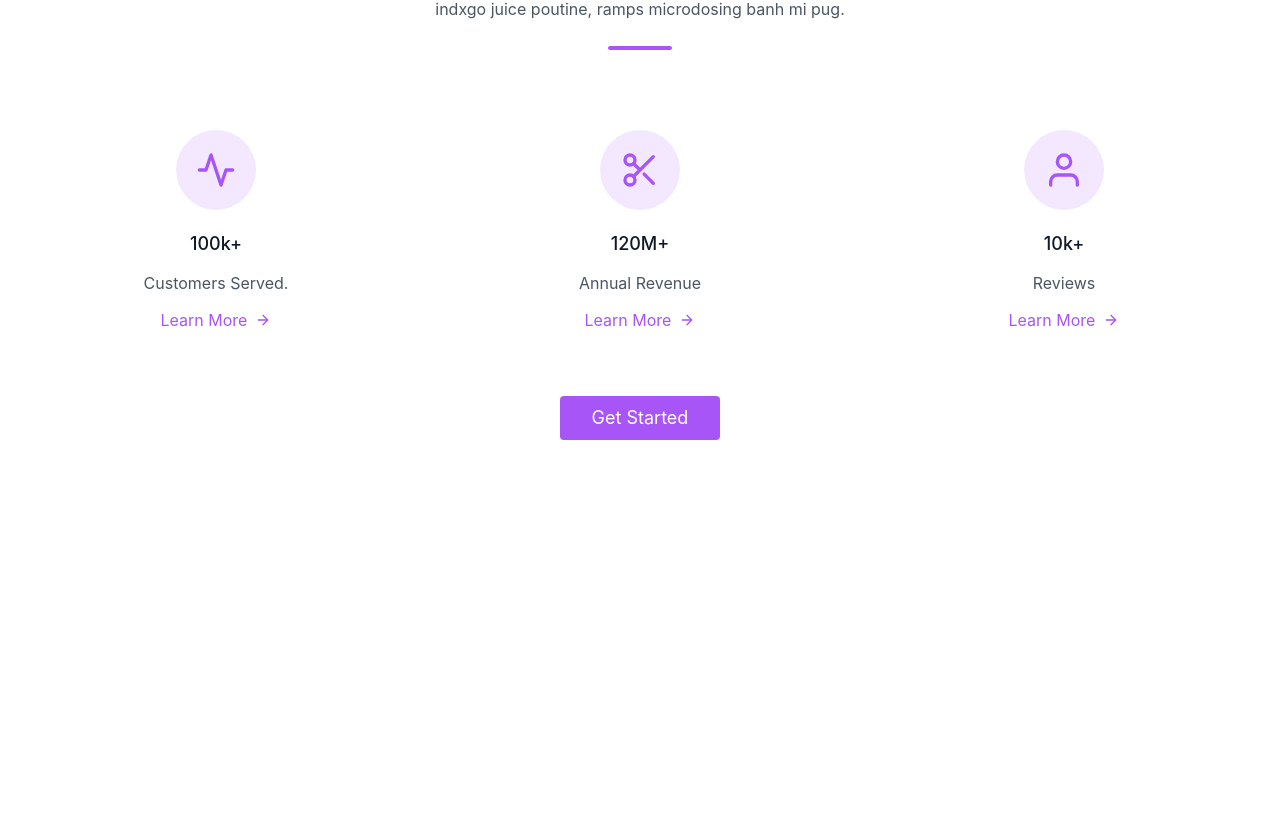
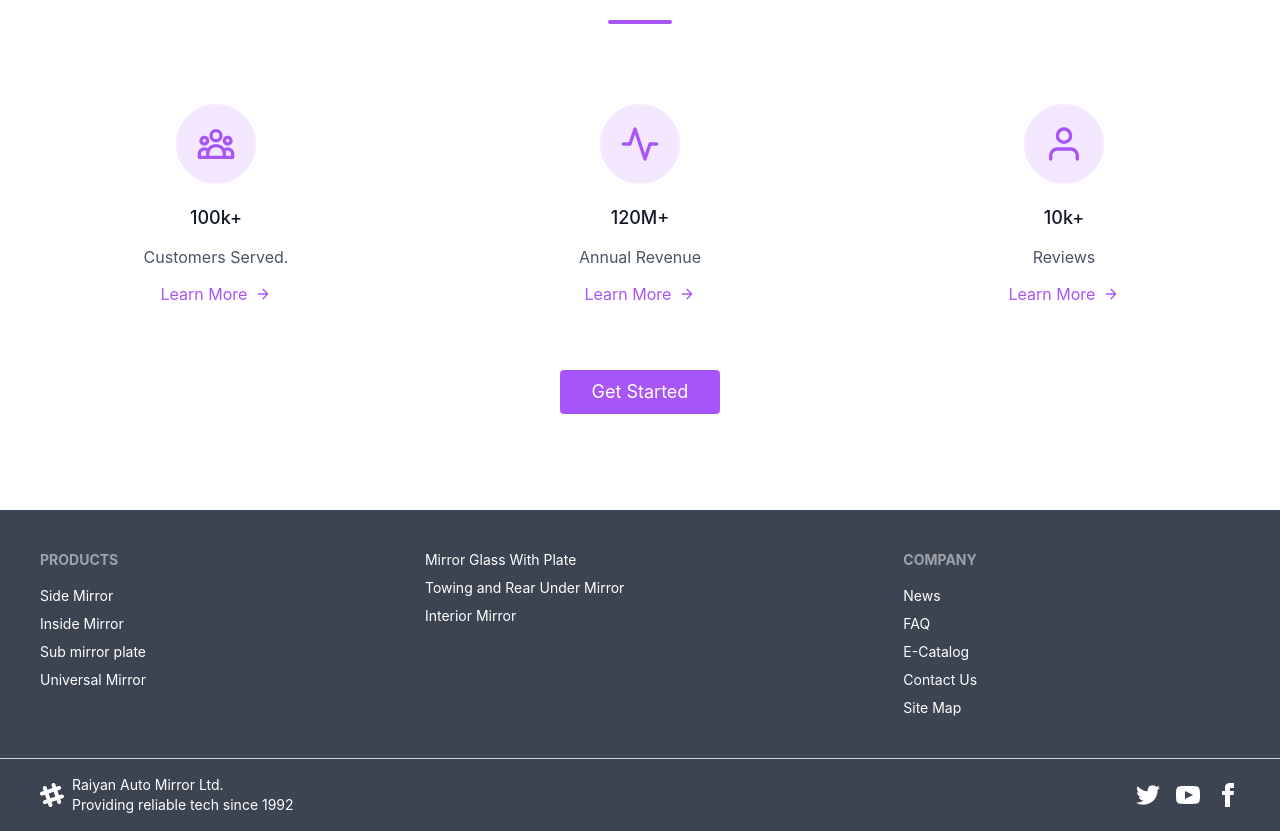
Before and after one commit to hossainAM/Raiyan-Auto-Mirror, a React (Create React App) app: page / in a window 1280 px wide. Shown: the part 1198-2029 px from the top of the page. Before the commit the page ends 1734 px from the top, so only its background shows below. Built offline with nearby package versions, Linux system fonts and the light colour scheme; no server answers.

Commit message:
business summary and footer added

```diff
--- a/package.json
+++ b/package.json
@@ -3,6 +3,9 @@
   "version": "0.1.0",
   "private": true,
   "dependencies": {
+    "@fortawesome/fontawesome-svg-core": "^6.1.1",
+    "@fortawesome/free-solid-svg-icons": "^6.1.1",
+    "@fortawesome/react-fontawesome": "^0.1.18",
     "@testing-library/jest-dom": "^5.16.2",
     "@testing-library/react": "^12.1.4",
     "@testing-library/user-event": "^13.5.0",
--- a/public/index.html
+++ b/public/index.html
@@ -17,6 +17,6 @@
     <noscript>You need to enable JavaScript to run this app.</noscript>
     <div id="root"></div>
 
-
+  <script src="https://kit.fontawesome.com/c6b7e8cfa6.js" crossorigin="anonymous"></script>
   </body>
 </html>
--- a/src/Pages/Home/BusinessSummary.js
+++ b/src/Pages/Home/BusinessSummary.js
@@ -2,69 +2,65 @@ import React from 'react';
 
 const BusinessSummary = () => {
     return (
-       <section class="text-gray-600 body-font">
-        <div class="container px-5 py-24 mx-auto">
-            <div class="text-center mb-20">
-            <h1 class="sm:text-3xl text-2xl font-medium title-font text-gray-900 mb-4">Raw Denim Heirloom Man Braid</h1>
-            <p class="text-base leading-relaxed xl:w-2/4 lg:w-3/4 mx-auto text-gray-500s">Blue bottle crucifix vinyl post-ironic four dollar toast vegan taxidermy. Gastropub indxgo juice poutine, ramps microdosing banh mi pug.</p>
-            <div class="flex mt-6 justify-center">
-                <div class="w-16 h-1 rounded-full bg-purple-500 inline-flex"></div>
+       <section className="text-gray-600 body-font">
+        <div className="container px-5 py-24 mx-auto">
+            <div className="text-center mb-20">
+            <h1 className="sm:text-3xl text-2xl font-bold title-font text-primary mb-4">THE FINAL SEARCH FOR THE WORLD'S FINEST AUTOMOTIVE REARVIEW MIRROR</h1>
+            <p className="text-base leading-relaxed xl:w-2/4 lg:w-3/4 mx-auto text-neutral">WORLD WIDE CUSTOMERS TRUST US</p>
+            <div className="flex mt-6 justify-center">
+                <div className="w-16 h-1 rounded-full bg-purple-500 inline-flex"></div>
             </div>
             </div>
-            <div class="flex flex-wrap sm:-m-4 -mx-4 -mb-10 -mt-4 md:space-y-0 space-y-6">
-            <div class="p-4 md:w-1/3 flex flex-col text-center items-center">
-                <div class="w-20 h-20 inline-flex items-center justify-center rounded-full bg-purple-100 text-purple-500 mb-5 flex-shrink-0">
-                <svg fill="none" stroke="currentColor" stroke-linecap="round" stroke-linejoin="round" stroke-width="2" class="w-10 h-10" viewBox="0 0 24 24">
-                    <path d="M22 12h-4l-3 9L9 3l-3 9H2"></path>
-                </svg>
+            <div className="flex flex-wrap sm:-m-4 -mx-4 -mb-10 -mt-4 md:space-y-0 space-y-6">
+            <div className="p-4 md:w-1/3 flex flex-col text-center items-center">
+                <div className="w-20 h-20 inline-flex items-center justify-center rounded-full bg-purple-100 text-purple-500 mb-5 flex-shrink-0">
+                <svg className="w-10 h-10" fill="none" stroke="currentColor" viewBox="0 0 24 24" xmlns="http://www.w3.org/2000/svg"><path stroke-linecap="round" stroke-linejoin="round" stroke-width="2" d="M17 20h5v-2a3 3 0 00-5.356-1.857M17 20H7m10 0v-2c0-.656-.126-1.283-.356-1.857M7 20H2v-2a3 3 0 015.356-1.857M7 20v-2c0-.656.126-1.283.356-1.857m0 0a5.002 5.002 0 019.288 0M15 7a3 3 0 11-6 0 3 3 0 016 0zm6 3a2 2 0 11-4 0 2 2 0 014 0zM7 10a2 2 0 11-4 0 2 2 0 014 0z"></path></svg>
                 </div>
-                <div class="flex-grow">
-                <h2 class="text-gray-900 text-lg title-font font-medium mb-3">100k+</h2>
-                <p class="leading-relaxed text-base">Customers Served.</p>
-                <a class="mt-3 text-purple-500 inline-flex items-center">Learn More
-                    <svg fill="none" stroke="currentColor" stroke-linecap="round" stroke-linejoin="round" stroke-width="2" class="w-4 h-4 ml-2" viewBox="0 0 24 24">
+                <div className="flex-grow">
+                <h2 className="text-gray-900 text-lg title-font font-medium mb-3">100k+</h2>
+                <p className="leading-relaxed text-base">Customers Served.</p>
+                <a className="mt-3 text-purple-500 inline-flex items-center">Learn More
+                    <svg fill="none" stroke="currentColor" stroke-linecap="round" stroke-linejoin="round" stroke-width="2" className="w-4 h-4 ml-2" viewBox="0 0 24 24">
                     <path d="M5 12h14M12 5l7 7-7 7"></path>
                     </svg>
                 </a>
                 </div>
             </div>
-            <div class="p-4 md:w-1/3 flex flex-col text-center items-center">
-                <div class="w-20 h-20 inline-flex items-center justify-center rounded-full bg-purple-100 text-purple-500 mb-5 flex-shrink-0">
-                <svg fill="none" stroke="currentColor" stroke-linecap="round" stroke-linejoin="round" stroke-width="2" class="w-10 h-10" viewBox="0 0 24 24">
-                    <circle cx="6" cy="6" r="3"></circle>
-                    <circle cx="6" cy="18" r="3"></circle>
-                    <path d="M20 4L8.12 15.88M14.47 14.48L20 20M8.12 8.12L12 12"></path>
-                </svg>
+            <div className="p-4 md:w-1/3 flex flex-col text-center items-center">
+                  <div className="w-20 h-20 inline-flex items-center justify-center rounded-full bg-purple-100 text-purple-500 mb-5 flex-shrink-0">
+                    <svg fill="none" stroke="currentColor" stroke-linecap="round" stroke-linejoin="round" stroke-width="2" className="w-10 h-10" viewBox="0 0 24 24">
+                        <path d="M22 12h-4l-3 9L9 3l-3 9H2"></path>
+                    </svg>
                 </div>
-                <div class="flex-grow">
-                <h2 class="text-gray-900 text-lg title-font font-medium mb-3">120M+</h2>
-                <p class="leading-relaxed text-base">Annual Revenue</p>
-                <a class="mt-3 text-purple-500 inline-flex items-center">Learn More
-                    <svg fill="none" stroke="currentColor" stroke-linecap="round" stroke-linejoin="round" stroke-width="2" class="w-4 h-4 ml-2" viewBox="0 0 24 24">
+                <div className="flex-grow">
+                <h2 className="text-gray-900 text-lg title-font font-medium mb-3">120M+</h2>
+                <p className="leading-relaxed text-base">Annual Revenue</p>
+                <a className="mt-3 text-purple-500 inline-flex items-center">Learn More
+                    <svg fill="none" stroke="currentColor" stroke-linecap="round" stroke-linejoin="round" stroke-width="2" className="w-4 h-4 ml-2" viewBox="0 0 24 24">
                     <path d="M5 12h14M12 5l7 7-7 7"></path>
                     </svg>
                 </a>
                 </div>
             </div>
-            <div class="p-4 md:w-1/3 flex flex-col text-center items-center">
-                <div class="w-20 h-20 inline-flex items-center justify-center rounded-full bg-purple-100 text-purple-500 mb-5 flex-shrink-0">
-                <svg fill="none" stroke="currentColor" stroke-linecap="round" stroke-linejoin="round" stroke-width="2" class="w-10 h-10" viewBox="0 0 24 24">
+            <div className="p-4 md:w-1/3 flex flex-col text-center items-center">
+                <div className="w-20 h-20 inline-flex items-center justify-center rounded-full bg-purple-100 text-purple-500 mb-5 flex-shrink-0">
+                <svg fill="none" stroke="currentColor" stroke-linecap="round" stroke-linejoin="round" stroke-width="2" className="w-10 h-10" viewBox="0 0 24 24">
                     <path d="M20 21v-2a4 4 0 00-4-4H8a4 4 0 00-4 4v2"></path>
                     <circle cx="12" cy="7" r="4"></circle>
                 </svg>
                 </div>
-                <div class="flex-grow">
-                <h2 class="text-gray-900 text-lg title-font font-medium mb-3">10k+</h2>
-                <p class="leading-relaxed text-base">Reviews</p>
-                <a class="mt-3 text-purple-500 inline-flex items-center">Learn More
-                    <svg fill="none" stroke="currentColor" stroke-linecap="round" stroke-linejoin="round" stroke-width="2" class="w-4 h-4 ml-2" viewBox="0 0 24 24">
+                <div className="flex-grow">
+                <h2 className="text-gray-900 text-lg title-font font-medium mb-3">10k+</h2>
+                <p className="leading-relaxed text-base">Reviews</p>
+                <a className="mt-3 text-purple-500 inline-flex items-center">Learn More
+                    <svg fill="none" stroke="currentColor" stroke-linecap="round" stroke-linejoin="round" stroke-width="2" className="w-4 h-4 ml-2" viewBox="0 0 24 24">
                     <path d="M5 12h14M12 5l7 7-7 7"></path>
                     </svg>
                 </a>
                 </div>
             </div>
             </div>
-            <button class="flex mx-auto mt-16 text-white bg-purple-500 border-0 py-2 px-8 focus:outline-none hover:bg-purple-600 rounded text-lg">Get Started</button>
+            <button className="flex mx-auto mt-16 text-white bg-purple-500 border-0 py-2 px-8 focus:outline-none hover:bg-purple-600 rounded text-lg">Get Started</button>
         </div>
     </section>
     );
--- a/src/Pages/Home/Home.js
+++ b/src/Pages/Home/Home.js
@@ -1,4 +1,5 @@
 import React from 'react';
+import Footer from '../../Shared/Footer';
 import Banner from './Banner';
 import BusinessSummary from './BusinessSummary';
 import Items from './Items';
@@ -9,6 +10,7 @@ const Home = () => {
             <Banner></Banner>
             <Items></Items>
             <BusinessSummary></BusinessSummary>
+            <Footer></Footer>
         </div>
     );
 };
--- a/src/Pages/Home/Items.js
+++ b/src/Pages/Home/Items.js
@@ -14,7 +14,7 @@ const Items = () => {
             <h2 className='text-3xl text-center text-primary font-bold uppercase my-12'>Featured Products</h2>
             <div className='grid grid-cols-1 lg:grid-cols-3 gap-5 px-12'>
                 {
-                    items.map(item => <Item key={item._id} item={item}></Item>)
+                    items.slice(0,3).map(item => <Item key={item._id} item={item}></Item>)
                 }
             </div>
         </div>
--- a/src/Shared/Footer.js
+++ b/src/Shared/Footer.js
@@ -2,9 +2,43 @@ import React from 'react';
 
 const Footer = () => {
     return (
-        <div>
-            <h2>This is footer section</h2>
-        </div>
+        <>
+        <footer class="footer p-10 bg-neutral text-base-content">
+            <div>
+                <span class="footer-title text-base-100">Products</span>
+                <a class="text-base-100 link link-hover ">Side Mirror</a>
+                <a class="text-base-100 link link-hover">Inside Mirror</a>
+                <a class="text-base-100 link link-hover">Sub mirror plate</a>
+                <a class="text-base-100 link link-hover">Universal Mirror</a>
+            </div>
+            <div>
+                <a class="text-base-100 link link-hover">Mirror Glass With Plate</a>
+                <a class="text-base-100 link link-hover">Towing and Rear Under Mirror</a>
+                <a class="text-base-100 link link-hover">Interior Mirror</a>
+            </div>
+            <div>
+                <span class="text-base-100 footer-title">Company</span>
+                <a class="text-base-100 link link-hover">News</a>
+                <a class="text-base-100 link link-hover">FAQ</a>
+                <a class="text-base-100 link link-hover">E-Catalog</a>
+                <a class="text-base-100 link link-hover">Contact Us</a>
+                <a class="text-base-100 link link-hover">Site Map</a>
+            </div>
+            </footer>
+            <footer class="footer px-10 py-4 border-t bg-neutral text-base-content border-base-300">
+            <div class="text-base-100 items-center grid-flow-col">
+                <svg width="24" height="24" viewBox="0 0 24 24" xmlns="http://www.w3.org/2000/svg" fill-rule="evenodd" clip-rule="evenodd" class="fill-current"><path d="M22.672 15.226l-2.432.811.841 2.515c.33 1.019-.209 2.127-1.23 2.456-1.15.325-2.148-.321-2.463-1.226l-.84-2.518-5.013 1.677.84 2.517c.391 1.203-.434 2.542-1.831 2.542-.88 0-1.601-.564-1.86-1.314l-.842-2.516-2.431.809c-1.135.328-2.145-.317-2.463-1.229-.329-1.018.211-2.127 1.231-2.456l2.432-.809-1.621-4.823-2.432.808c-1.355.384-2.558-.59-2.558-1.839 0-.817.509-1.582 1.327-1.846l2.433-.809-.842-2.515c-.33-1.02.211-2.129 1.232-2.458 1.02-.329 2.13.209 2.461 1.229l.842 2.515 5.011-1.677-.839-2.517c-.403-1.238.484-2.553 1.843-2.553.819 0 1.585.509 1.85 1.326l.841 2.517 2.431-.81c1.02-.33 2.131.211 2.461 1.229.332 1.018-.21 2.126-1.23 2.456l-2.433.809 1.622 4.823 2.433-.809c1.242-.401 2.557.484 2.557 1.838 0 .819-.51 1.583-1.328 1.847m-8.992-6.428l-5.01 1.675 1.619 4.828 5.011-1.674-1.62-4.829z"></path></svg>
+                <p class="text-base-100">Raiyan Auto Mirror Ltd. <br/>Providing reliable tech since 1992</p>
+            </div>
+            <div class="md:place-self-center md:justify-self-end">
+                <div class="text-base-100 grid grid-flow-col gap-4">
+                <a><svg xmlns="http://www.w3.org/2000/svg" width="24" height="24" viewBox="0 0 24 24" class="fill-current"><path d="M24 4.557c-.883.392-1.832.656-2.828.775 1.017-.609 1.798-1.574 2.165-2.724-.951.564-2.005.974-3.127 1.195-.897-.957-2.178-1.555-3.594-1.555-3.179 0-5.515 2.966-4.797 6.045-4.091-.205-7.719-2.165-10.148-5.144-1.29 2.213-.669 5.108 1.523 6.574-.806-.026-1.566-.247-2.229-.616-.054 2.281 1.581 4.415 3.949 4.89-.693.188-1.452.232-2.224.084.626 1.956 2.444 3.379 4.6 3.419-2.07 1.623-4.678 2.348-7.29 2.04 2.179 1.397 4.768 2.212 7.548 2.212 9.142 0 14.307-7.721 13.995-14.646.962-.695 1.797-1.562 2.457-2.549z"></path></svg></a>
+                <a><svg xmlns="http://www.w3.org/2000/svg" width="24" height="24" viewBox="0 0 24 24" class="fill-current"><path d="M19.615 3.184c-3.604-.246-11.631-.245-15.23 0-3.897.266-4.356 2.62-4.385 8.816.029 6.185.484 8.549 4.385 8.816 3.6.245 11.626.246 15.23 0 3.897-.266 4.356-2.62 4.385-8.816-.029-6.185-.484-8.549-4.385-8.816zm-10.615 12.816v-8l8 3.993-8 4.007z"></path></svg></a>
+                <a><svg xmlns="http://www.w3.org/2000/svg" width="24" height="24" viewBox="0 0 24 24" class="fill-current"><path d="M9 8h-3v4h3v12h5v-12h3.642l.358-4h-4v-1.667c0-.955.192-1.333 1.115-1.333h2.885v-5h-3.808c-3.596 0-5.192 1.583-5.192 4.615v3.385z"></path></svg></a>
+                </div>
+            </div>
+        </footer>
+        </>
     );
 };
 
```
Also changed, not shown: 1 other file (tests, documents, lock files or other folders).
